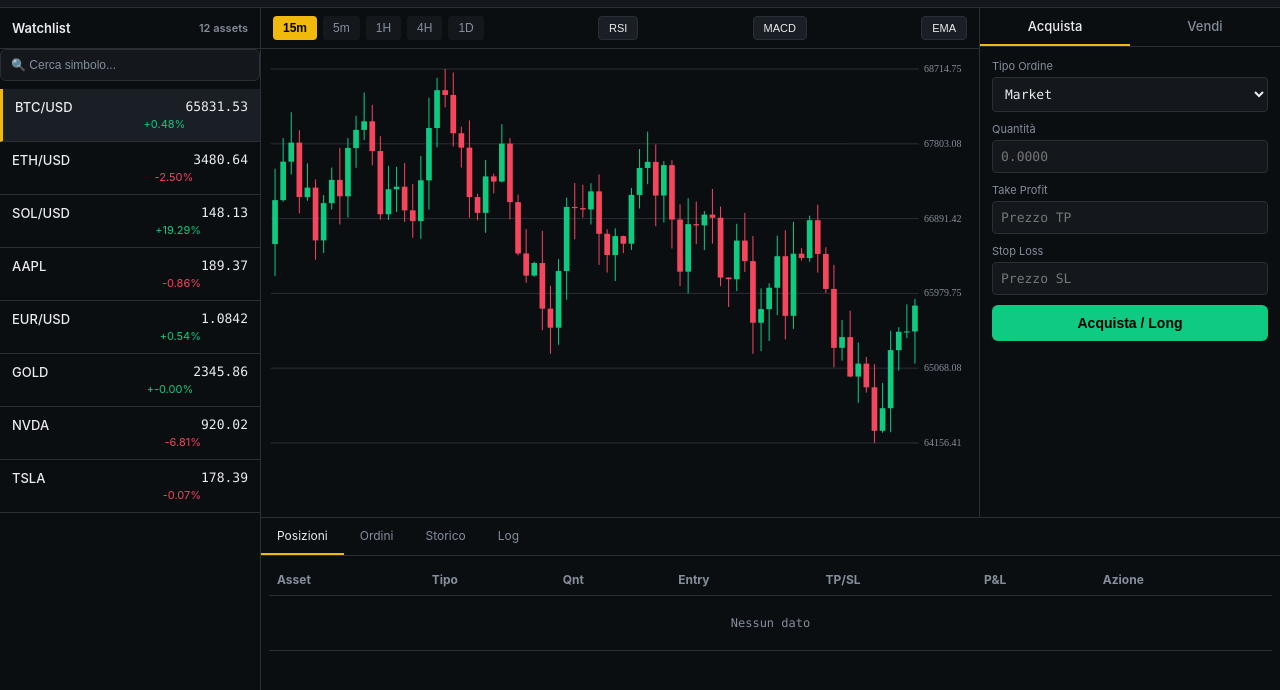
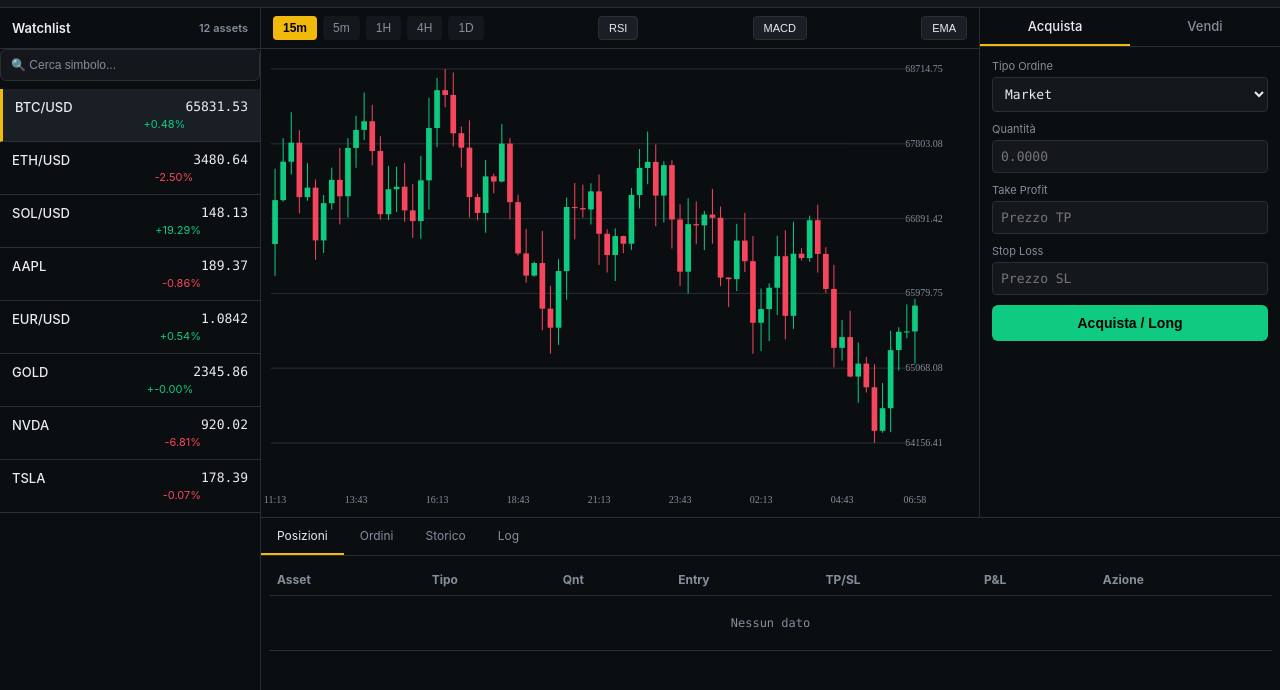
Before and after one commit to cuordivino/trading-pro-ultimate, a plain HTML site: page index.html in a window 1280 px wide. Shown: the part 42-732 px from the top of the page. Drawn offline with Linux system fonts and the light colour scheme.

Commit message:
Update index.html

```diff
--- a/index.html
+++ b/index.html
@@ -719,6 +719,19 @@
                 });
                 ctx.stroke();
             }
+         // Draw time labels
+ctx.fillStyle = '#848e9c';
+ctx.font = '10px SF Mono';
+ctx.textAlign = 'center';
+
+data.forEach((d, i) => {
+    // Disegna etichetta ogni 10 candele o ogni ora
+    if (i % 10 === 0 || i === data.length - 1) {
+        const x = padding.left + i * candleW + candleW / 2;
+        const timeStr = this.formatTime(d.t);
+        ctx.fillText(timeStr, x, height - padding.bottom + 15);
+    }
+});
 
             if (App.state.indicators.RSI) {
                 const rsi = App.indicators.calculateRSI(data);
```
